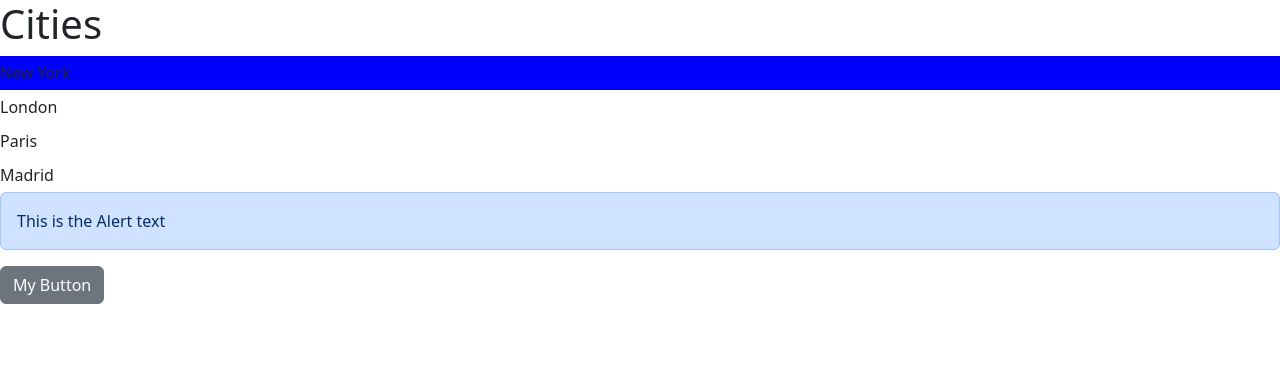
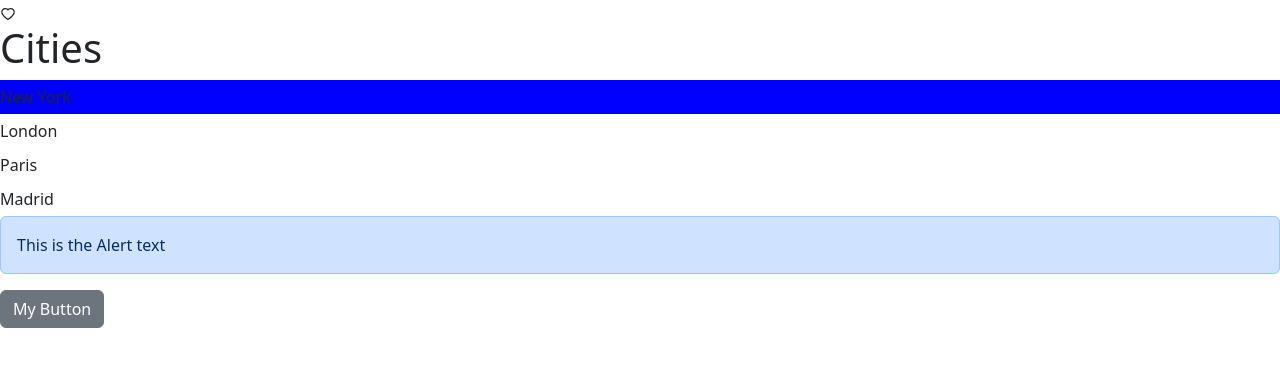
Before and after one commit to timothyabbott/mosh_react, a React (Vite) app: page / in a window 1280 px wide. Shown: the top 366 px of the page. Built offline with nearby package versions, Linux system fonts and the light colour scheme.

Commit message:
33 Exercise: Creating a reusable like component

```diff
--- a/src/App.tsx
+++ b/src/App.tsx
@@ -3,9 +3,11 @@ import Alert from "./components/Alert";
 import Button from "./components/Button";
 import DismisableAlert from "./components/DismisableAlert";
 import ListGroup from "./components/ListGroup";
+import Heart from "./components/Heart/Heart";
 
 function App() {
   let items = ["New York", "London", "Paris", "Madrid"];
+
   // items = [];
   const handleSelectedItem = (item: string) => {
     console.log(item);
@@ -19,8 +21,13 @@ function App() {
     setVisible(false);
   };
 
+  function handleLikeClicked(): void {
+    console.log("clickety-click");
+  }
+
   return (
     <>
+      <Heart onClick={handleLikeClicked} />
       <ListGroup
         items={items}
         heading="Cities"
--- /dev/null
+++ b/src/components/Heart/Heart.tsx
@@ -0,0 +1,23 @@
+import React, { useState } from "react";
+import { AiFillHeart } from "react-icons/ai";
+import { AiOutlineHeart } from "react-icons/ai";
+
+interface Props {
+  onClick: () => void;
+}
+
+const Heart = ({ onClick }: Props) => {
+  const [liked, setLiked] = useState(false);
+
+  const handleLikeClick = () => {
+    setLiked(!liked);
+    onClick();
+  };
+  return liked ? (
+    <AiFillHeart onClick={handleLikeClick} />
+  ) : (
+    <AiOutlineHeart onClick={handleLikeClick} />
+  );
+};
+
+export default Heart;
```
Also changed, not shown: .obsidian/workspace.json, 1 other file (tests, documents, lock files or other folders).
